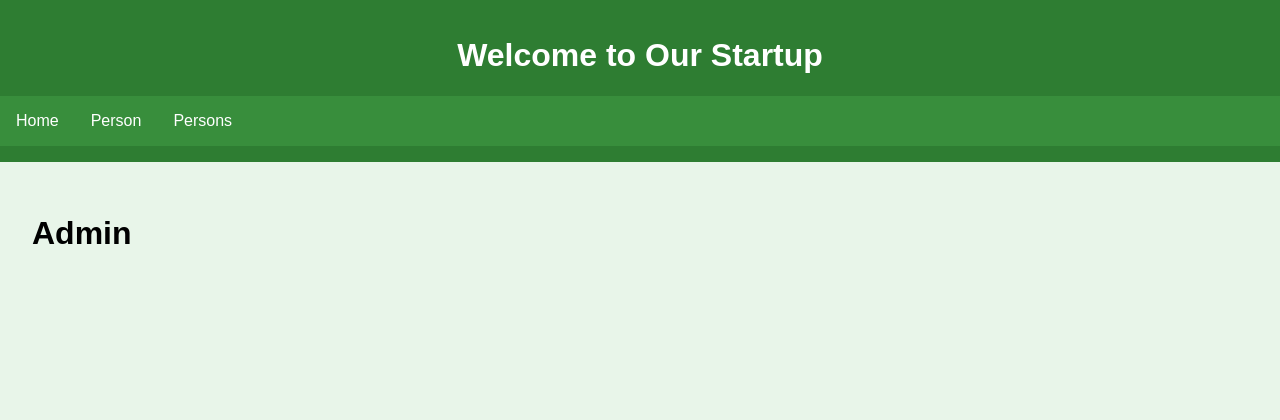
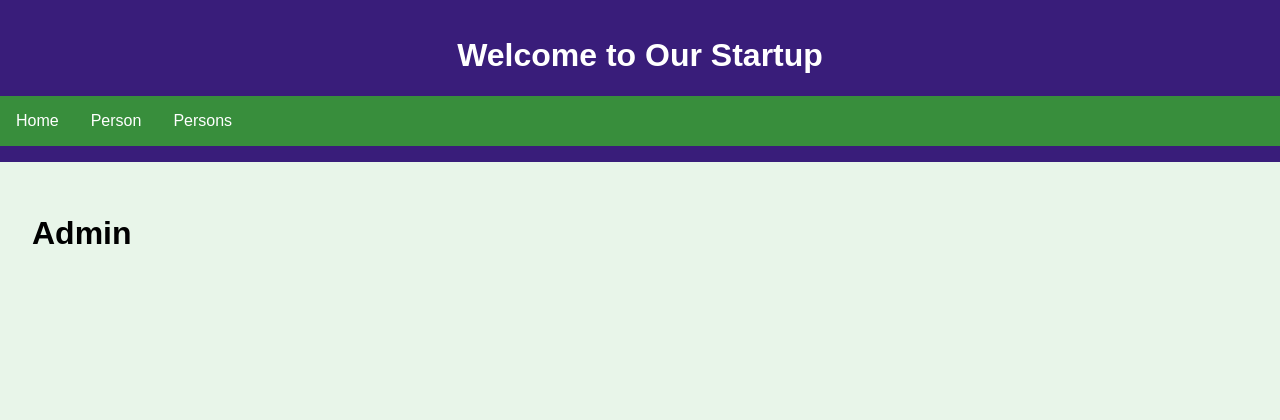
Before and after one commit to Stoklasavasek/hpp, a Python web app: template app/templates/admin.html in a window 1280 px wide. Shown: the top 420 px of the page. Run offline with Jinja, Linux system fonts and the light colour scheme; the template is opened without the code that fills it, so the values that code supplies are empty; some libraries are stand-ins or nearby versions.

Commit message:
Update style.css

```diff
--- a/app/static/styles/style.css
+++ b/app/static/styles/style.css
@@ -6,7 +6,7 @@ body {
     background-color: #e8f5e9; /* Světle zelená */
 }
 header {
-    background-color: #2e7d32; /* Tmavě zelená */
+    background-color: #391d7a; /* Tmavě zelená */
     color: #fff;
     padding: 1rem 0;
     text-align: center;
```
